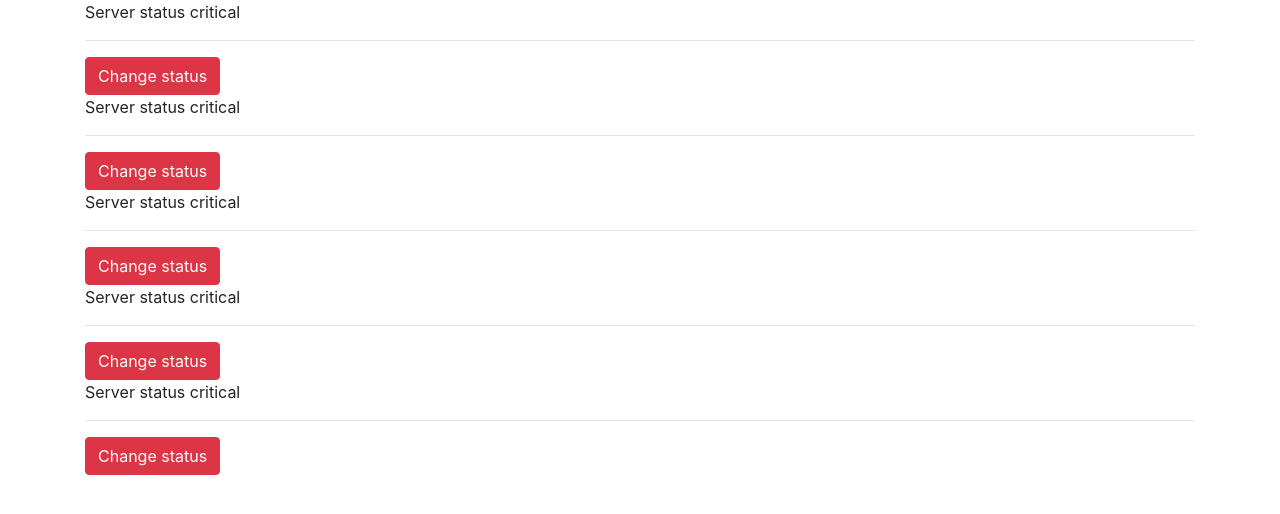
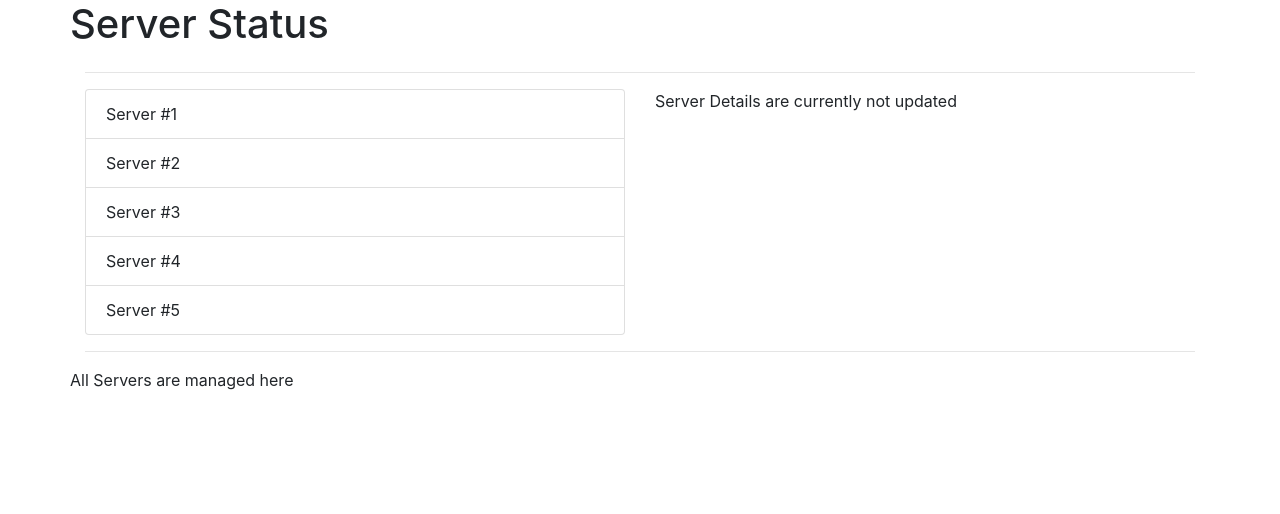
Before and after one commit to gabrielmustiere/vue-wonderful-quote, a Vue app: page / in a window 1280 px wide. Shown: the top 514 px of the page. Built offline with nearby package versions, Linux system fonts and the light colour scheme.

Commit message:
split in components

```diff
--- a/src/App.vue
+++ b/src/App.vue
@@ -1,19 +1,45 @@
 <template>
-    <div class="container">
-        <div class="row">
-            <div class="col">
-                <app-servers></app-servers>
-            </div>
-        </div>
+  <div class="container">
+    <div class="row">
+      <div class="col-xs-12">
+        <my-header></my-header>
+      </div>
     </div>
+    <hr>
+    <div class="row">
+      <div class="col-xs-12 col-sm-6">
+        <server-list></server-list>
+      </div>
+      <div class="col-xs-12 col-sm-6">
+        <server-details></server-details>
+      </div>
+    </div>
+    <hr>
+    <div class="row">
+      <div class="col-xs-12">
+        <my-footer></my-footer>
+      </div>
+    </div>
+  </div>
 </template>
 
 <script>
-import AppServers from './Home'
+import Header from './components/Header'
+import Footer from './components/Footer'
+import ServerList from './components/ServerList'
+import ServerDetails from './components/ServerDetails'
 
 export default {
   components: {
-    'app-servers': AppServers
+    'my-header': Header,
+    'my-footer': Footer,
+    'server-list': ServerList,
+    'server-details': ServerDetails
   }
 }
+
 </script>
+
+<style>
+
+</style>
--- a/src/Home.vue
+++ /dev/null
@@ -1,18 +0,0 @@
-<template>
-    <div>
-        <app-server-status v-for="server in 5"></app-server-status>
-    </div>
-</template>
-
-<script>
-import ServerStatus from './ServerStatus'
-export default {
-  components: {
-    'app-server-status': ServerStatus
-  }
-}
-</script>
-
-<style scoped>
-
-</style>
--- a/src/ServerStatus.vue
+++ /dev/null
@@ -1,26 +0,0 @@
-<template>
-    <div>
-        <p>Server status {{ status }}</p>
-        <hr>
-        <button @click="changeStatus" class="btn btn-danger">Change status</button>
-    </div>
-</template>
-
-<script>
-export default {
-  data () {
-    return {
-      status: 'critical'
-    }
-  },
-  methods: {
-    changeStatus () {
-      this.status = 'normal'
-    }
-  }
-}
-</script>
-
-<style scoped>
-
-</style>
--- /dev/null
+++ b/src/components/Footer.vue
@@ -0,0 +1,13 @@
+<template>
+  <div>
+    <footer>
+      <p>All Servers are managed here</p>
+    </footer>
+  </div>
+</template>
+
+<script>
+export default {
+  name: 'Footer'
+}
+</script>
--- /dev/null
+++ b/src/components/Header.vue
@@ -0,0 +1,13 @@
+<template>
+  <div>
+    <header>
+      <h1>Server Status</h1>
+    </header>
+  </div>
+</template>
+
+<script>
+export default {
+  name: 'Header'
+}
+</script>
--- /dev/null
+++ b/src/components/ServerDetails.vue
@@ -0,0 +1,16 @@
+<template>
+  <div>
+    <p>Server Details are currently not updated</p>
+  </div>
+
+</template>
+
+<script>
+export default {
+  name: 'ServerDetails'
+}
+</script>
+
+<style scoped>
+
+</style>
--- /dev/null
+++ b/src/components/ServerList.vue
@@ -0,0 +1,19 @@
+<template>
+  <div>
+    <ul class="list-group">
+      <li class="list-group-item" v-for="index in 5">
+        Server #{{ index }}
+      </li>
+    </ul>
+  </div>
+</template>
+
+<script>
+export default {
+  name: 'ServerList'
+}
+</script>
+
+<style scoped>
+
+</style>
```
Also changed, not shown: .eslintrc.js.
